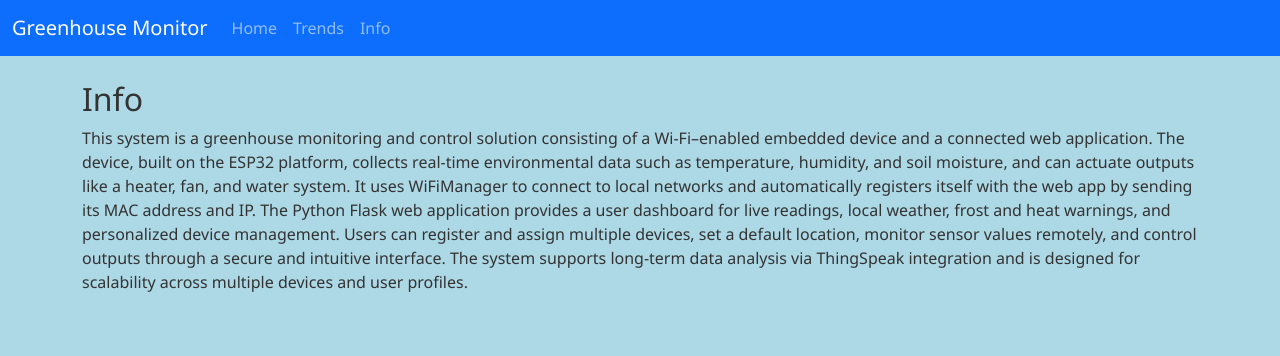
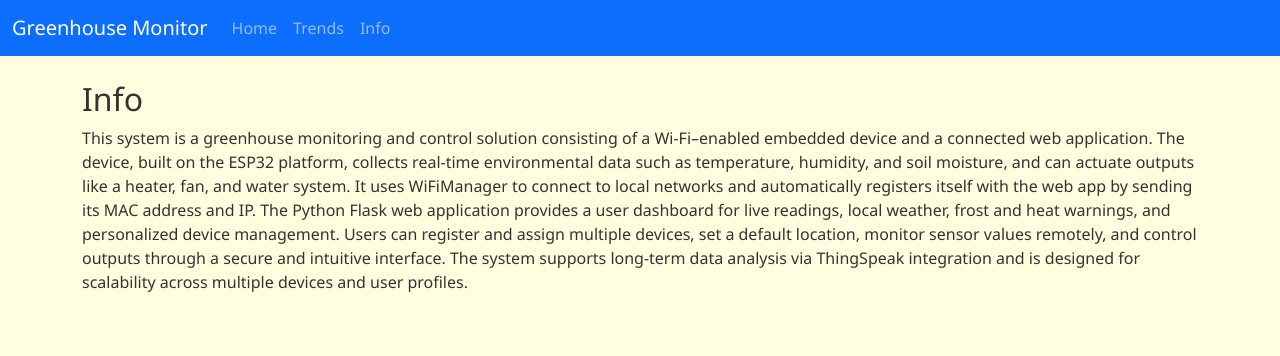
Before and after one commit to joshuaglenen/IOT-Webapp, a Flask app: page /info in a window 1280 px wide. Shown: the top 356 px of the page. Run offline with Flask 3, Linux system fonts and the light colour scheme.

Commit message:
Update base.html

```diff
--- a/templates/base.html
+++ b/templates/base.html
@@ -10,7 +10,7 @@
 
 </head>
 <body>
-	<body style="background-color: lightblue;">
+	<body style="background-color: LightYellow;">
   <nav class="navbar navbar-expand-lg navbar-dark bg-primary">
     <div class="container-fluid">
       <a class="navbar-brand" href="/">Greenhouse Monitor</a>
```
